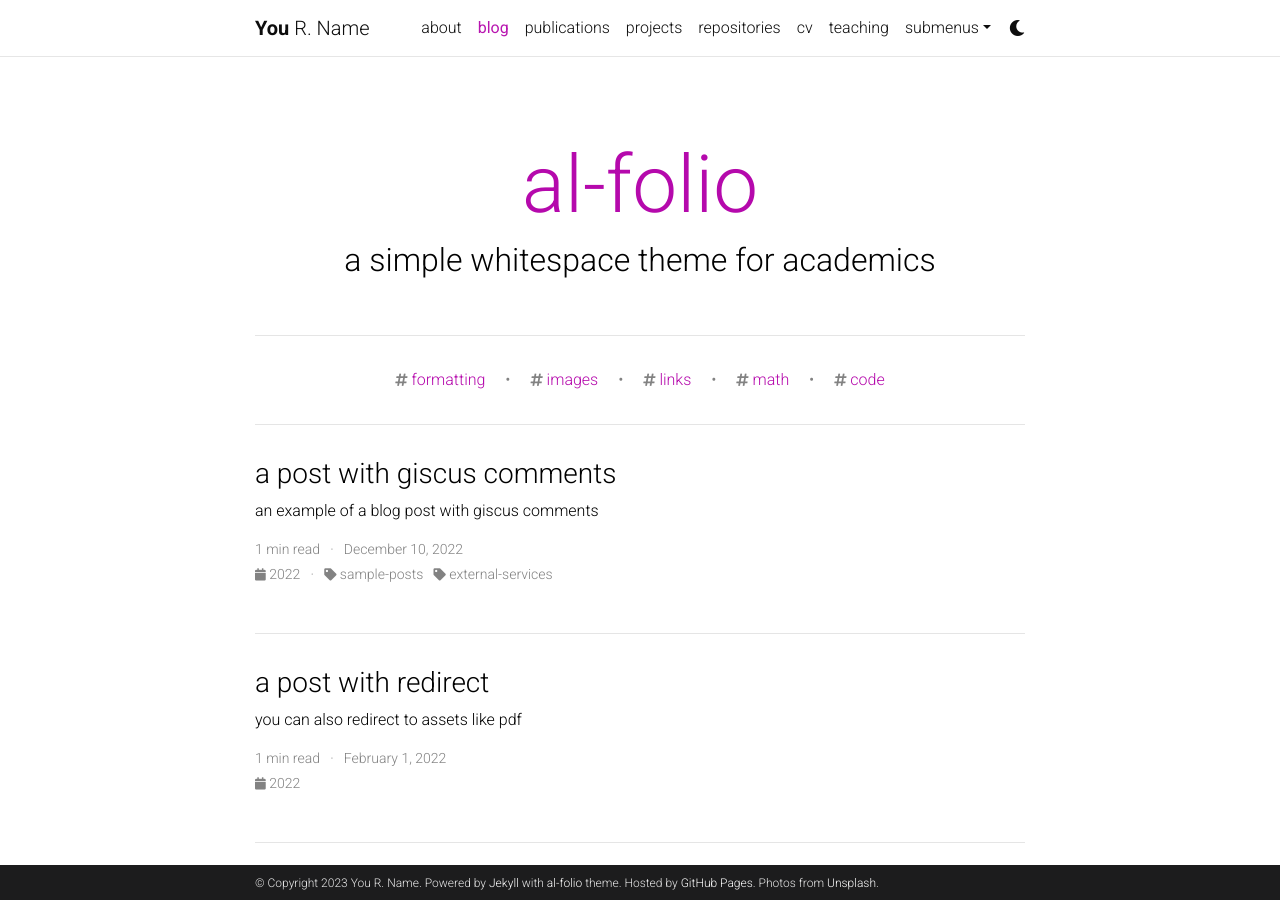
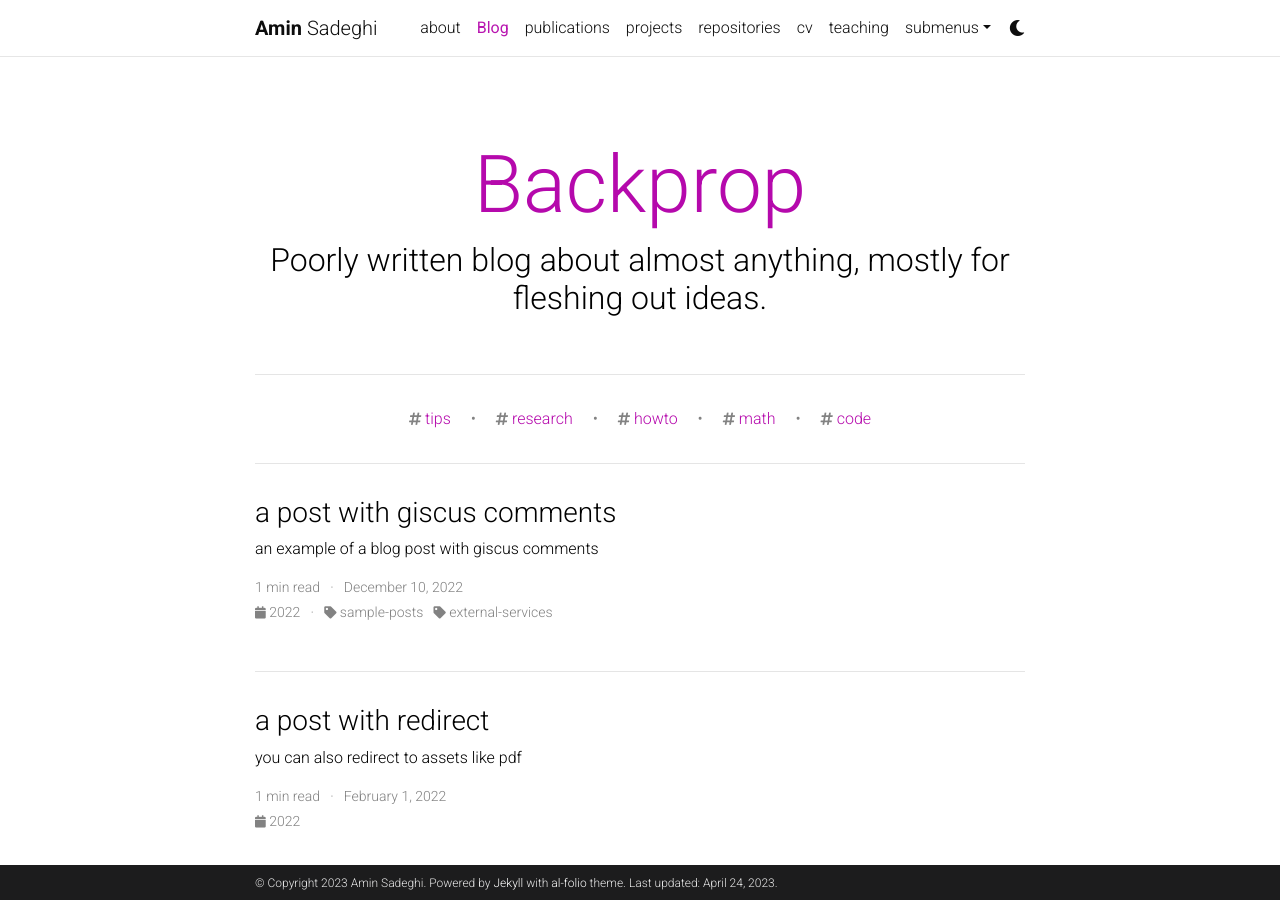
Before and after one commit to ma-sadeghi/ma-sadeghi.github.io, a Jekyll site: the page built from blog/index.html, in a window 1280 px wide and 900 px high. Built offline with Jekyll 4.4.1, drawn with Linux system fonts in a browser that asks for light colours; the list of posts is cut into pages by our own code; comment, search, counter and statistics services are not loaded; a style sheet for code colours, icons or effects is not loaded.

Commit message:
Update config with my info

```diff
--- a/_config.yml
+++ b/_config.yml
@@ -3,24 +3,22 @@
 # -----------------------------------------------------------------------------
 
 title: blank # the website title (if blank, full name will be used instead)
-first_name: You
-middle_name: R.
-last_name: Name
-email: you@example.com
+first_name: Amin
+# middle_name: A.
+last_name: Sadeghi
+email: # amin.sadeghi@live.com
 description: > # the ">" symbol means to ignore newlines until "footer_text:"
   A simple, whitespace theme for academics. Based on [*folio](https://github.com/bogoli/-folio) design.
 footer_text: >
   Powered by <a href="https://jekyllrb.com/" target="_blank">Jekyll</a> with <a href="https://github.com/alshedivat/al-folio">al-folio</a> theme.
-  Hosted by <a href="https://pages.github.com/" target="_blank">GitHub Pages</a>.
-  Photos from <a href="https://unsplash.com" target="_blank">Unsplash</a>.
 keywords: jekyll, jekyll-theme, academic-website, portfolio-website  # add your own keywords or leave empty
 
 lang: en # the language of your site (for example: en, fr, cn, ru, etc.)
-icon: ⚛️  # the emoji used as the favicon (alternatively, provide image name in /assets/img/)
+icon: 🔭 # the emoji used as the favicon (alternatively, provide image name in /assets/img/)
 
 url: https://ma-sadeghi.github.io # the base hostname & protocol for your site
 baseurl: # the subpath of your site, e.g. /blog/
-last_updated: false # set to true if you want to display last updated in the footer
+last_updated: true # set to true if you want to display last updated in the footer
 impressum_path:  # set to path to include impressum link in the footer, use the same path as permalink in a page, helps to conform with EU GDPR
 
 # -----------------------------------------------------------------------------
@@ -45,7 +43,7 @@ repo_trophies:
 # will use title and url fields
 # Take a look to https://github.com/jekyll/jekyll-feed for more customization
 
-rss_icon: true
+rss_icon: false
 
 # -----------------------------------------------------------------------------
 # Layout
@@ -71,13 +69,13 @@ og_image: # The site-wide (default for all links) Open Graph preview image
 # Social integration
 # -----------------------------------------------------------------------------
 
-github_username: # your GitHub user name
+github_username: ma-sadeghi # your GitHub user name
 gitlab_username: # your GitLab user name
 twitter_username: # your Twitter handle
 mastodon_username: # your mastodon instance+username in the format instance.tld/@username
-linkedin_username: # your LinkedIn user name
+linkedin_username: sadeghiamin # your LinkedIn user name
 telegram_username: # your Telegram user name
-scholar_userid: # your Google Scholar ID
+scholar_userid: Bu3L-y0AAAAJ # your Google Scholar ID
 semanticscholar_id: # your Semantic Scholar ID
 whatsapp_number: # your WhatsApp number (full phone number in international format. Omit any zeroes, brackets, or dashes when adding the phone number in international format.)
 orcid_id: # your ORCID ID
@@ -85,7 +83,7 @@ medium_username: # your Medium username
 quora_username: # your Quora username
 publons_id: # your ID on Publons
 osf_id: # your OSF ID
-research_gate_profile: # your profile on ResearchGate
+research_gate_profile: Amin-Sadeghi-4 # your profile on ResearchGate
 blogger_url: # your blogger URL
 work_url: # work page URL
 keybase_username: # your keybase user name
@@ -104,7 +102,7 @@ youtube_id: # your youtube channel id (youtube.com/@<youtube_id>)
 discord_id: # your discord id (18-digit unique numerical identifier)
 
 contact_note: >
-  You can even add a little note about which of these is the best way to reach you.
+  You can reach me at amin [dot] sadeghi [at] live [dot] com
 
 # -----------------------------------------------------------------------------
 # Analytics and search engine verification
@@ -120,9 +118,9 @@ bing_site_verification:  # out your bing-site-verification ID (Bing Webmaster)
 # Blog
 # -----------------------------------------------------------------------------
 
-blog_name: al-folio # blog_name will be displayed in your blog page
-blog_nav_title: blog # your blog must have a title for it to be displayed in the nav bar
-blog_description: a simple whitespace theme for academics
+blog_name: Backprop # blog_name will be displayed in your blog page
+blog_nav_title: Blog # your blog must have a title for it to be displayed in the nav bar
+blog_description: Poorly written blog about almost anything, mostly for fleshing out ideas.
 permalink: /blog/:year/:title/
 
 # Pagination
@@ -137,10 +135,10 @@ related_blog_posts:
 # Follow instructions on https://giscus.app/ to setup for your repo to fill out
 # the information below.
 giscus:
-  repo: alshedivat/al-folio      # <your-github-user-name>/<your-github-repo-name>
-  repo_id: MDEwOlJlcG9zaXRvcnk2MDAyNDM2NQ==
+  repo: ma-sadeghi/ma-sadeghi.github.io
+  repo_id: R_kgDOJaLUBg
   category: Comments             # name of the category under which discussions will be created
-  category_id: DIC_kwDOA5PmLc4CTBt6
+  category_id: DIC_kwDOJaLUBs4CWAKj
   mapping: title                 # identify discussions by post title
   strict: 1                      # use strict identification mode
   reactions_enabled: 1           # enable (1) or disable (0) emoji reactions
@@ -259,7 +257,7 @@ jekyll-archives:
     tag: '/blog/tag/:name/'
     category: '/blog/category/:name/'
 
-display_tags: ['formatting', 'images', 'links', 'math', 'code'] # this tags will be dispalyed on the front page of your blog
+display_tags: ['tips', 'research', 'howto', 'math', 'code'] # this tags will be dispalyed on the front page of your blog
 
 # -----------------------------------------------------------------------------
 # Jekyll Scholar
@@ -267,8 +265,8 @@ display_tags: ['formatting', 'images', 'links', 'math', 'code'] # this tags will
 
 scholar:
 
-  last_name: [Einstein]
-  first_name: [Albert, A.]
+  last_name: [Sadeghi]
+  first_name: [Mohammad Amin, Mohammadamin]
 
   style: apa
   locale: en
@@ -356,7 +354,7 @@ enable_math:                true   # enables math typesetting (uses MathJax)
 enable_tooltips:            false  # enables automatic tooltip links generated
                                    # for each section titles on pages and posts
 enable_darkmode:            true   # enables switching between light/dark modes
-enable_navbar_social:       false  # enables displaying social links in the
+enable_navbar_social:       true   # enables displaying social links in the
                                    # navbar on the about page
 enable_project_categories:  true   # enables categorization of projects into
                                    # multiple categories
```
